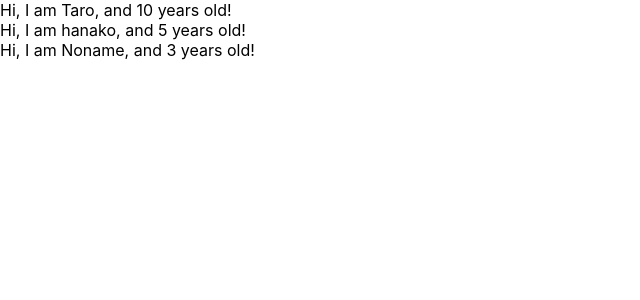
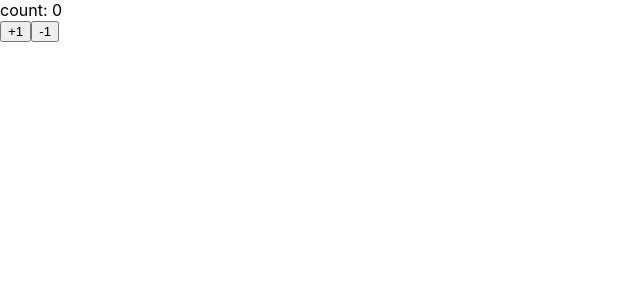
Before and after one commit to cotaroo/udemy-react-redux-crud-application, a React (Create React App) app: page / in a window 1280 px wide. Shown: the top 300 px of the page, without its empty margins (0-640 px from the left). Built offline with nearby package versions, Linux system fonts and the light colour scheme.

Commit message:
learn state and setState

```diff
--- a/src/App.js
+++ b/src/App.js
@@ -1,31 +1,31 @@
-import React from 'react';
-import PropTypes from 'prop-types'
+import React,{Component} from 'react';
 
-const App = () => {
-  const profiles = [
-    {name: "Taro",age: 10},
-    {name: "hanako",age: 5},
-    {name: "Noname", age: 3}
-  ]
-  return (
-    <div>
-      {
-        profiles.map((profile, index) => {
-        return <User name={profile.name} age={profile.age} key={index}/>
-        })
-      }
-    </div>
-  )
 
-}
+const App = () => (<Counter></Counter>)
 
-const User = (props) => {
-  return <div>Hi, I am {props.name}, and {props.age} years old!</div>
-}
+class Counter  extends Component {
+  constructor(props){
+    super(props)
+     this.state = {count: 0}
+  }
 
-User.propTypes ={
-  name: PropTypes.string,
-  age: PropTypes.number.isRequired
+  handlePlusButton = () => {
+    this.setState({ count: this.state.count + 1 })
+  }
+
+  handleMinusButton = () => {
+    this.setState({ count: this.state.count - 1 })
+  }
+
+  render(){
+    return (
+      <React.Fragment>
+      <div>count: {this.state.count}</div>
+        <button onClick={this.handlePlusButton}>+1</button>
+        <button onClick={this.handleMinusButton}>-1</button>
+      </React.Fragment>
+    )
+  }
 }
 
 export default App;
```
